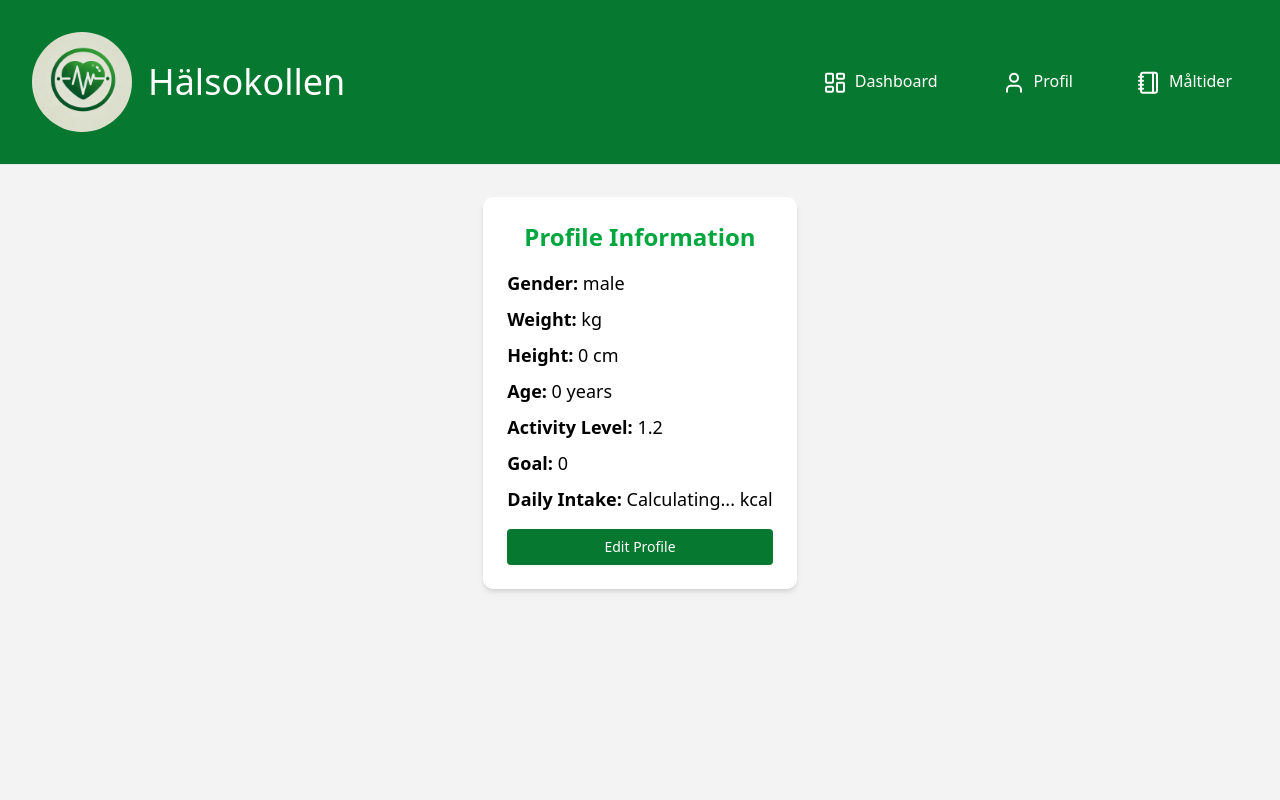
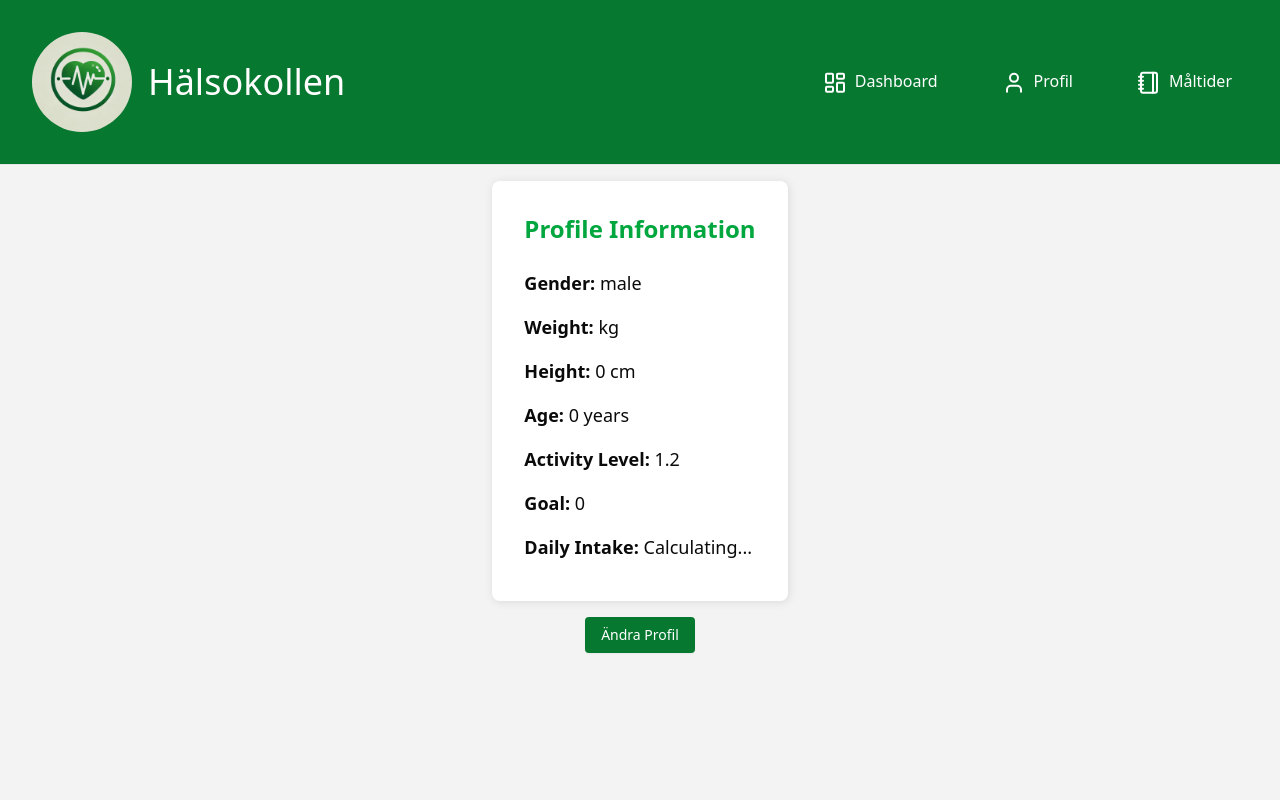
Before and after one commit to rebeccalindman/Health-Tracker-React-Tailwind, a React (Vite) app: page /profile in a window 1280 px wide. Shown: the top 800 px of the page. Built offline with nearby package versions, Linux system fonts and the light colour scheme.

Commit message:
profile view updated, profilecard had an extra button which was removed

```diff
--- a/src/pages/Profile/ProfileCard.tsx
+++ b/src/pages/Profile/ProfileCard.tsx
@@ -7,29 +7,26 @@ import { Button } from '../../components/ui/button';
 const ProfileCard = () => {
   const { gender, weight, height, age, activityLevel, goal, tdee, birthDate } = useSelector((state: RootState) => state.profile);
 
-/*   const navigate = useNavigate(); */
-  const handleClick = () => {
-    console.log("Edit Profile clicked")
-  };
+
+  const profileInfo = [
+    { label: 'Gender', value: gender },
+    { label: 'Weight', value: `${weight} kg` },
+    { label: 'Height', value: `${height} cm` },
+    { label: 'Age', value: `${age} years` },
+    { label: 'Activity Level', value: activityLevel },
+    { label: 'Goal', value: goal },
+    { label: 'Daily Intake', value: tdee ? `${Math.round(tdee)} kcal` : 'Calculating...' },
+  ];
 
   return (
-    <main className="flex flex-col items-center gap-4 p-4">
-      <div className="max-w-sm mx-auto bg-white text-black rounded-lg shadow-md p-6 mt-4 fixed-width">
+      <div className="card">
         <h2 className="text-2xl font-bold text-green-600 mb-4">Profile Information</h2>
 
-        <p className="mb-2 text-left text-lg"><strong>Gender:</strong> {gender}</p>
-        <p className="mb-2 text-left text-lg"><strong>Weight:</strong> {weight} kg</p>
-        <p className="mb-2 text-left text-lg"><strong>Height:</strong> {height} cm</p>
-        <p className="mb-2 text-left text-lg"><strong>Age:</strong> {age} years</p>
-        <p className="mb-2 text-left text-lg"><strong>Activity Level:</strong> {activityLevel}</p>
-        <p className="mb-2 text-left text-lg"><strong>Goal:</strong> {goal}</p>
-        <p className="mb-4 text-left text-lg"><strong>Daily Intake:</strong> {tdee ? Math.round(tdee) : 'Calculating...'} kcal</p>
+        {profileInfo.map(({ label, value }) => (
+          <p key={label} className="mb-2 text-left text-lg"><strong>{label}:</strong> {value}</p>
+        ))}
 
-        <Button onClick={handleClick} className="w-full text-white rounded py-2 transition">
-          Edit Profile
-        </Button>
       </div>
-    </main>
   );
 };
 
--- a/src/pages/Profile/ProfileView.tsx
+++ b/src/pages/Profile/ProfileView.tsx
@@ -2,30 +2,32 @@ import ProfileCard from "./ProfileCard";
 import ProfileForm from "./ProfileForm";
 import { Button } from "../../components/ui/button";
 import { useSearchParams } from "react-router-dom";
-import { useEffect, useState } from "react";
 
 const ProfileView = () => {
   const [searchParams, setSearchParams] = useSearchParams();
-  const isEditing = searchParams.get("edit") === "true"; // Read state from URL
-  const [toggleForm, setToggleForm] = useState(isEditing); // ✅ Keep track of state
-
-  useEffect(() => {
-    setToggleForm(isEditing); // ✅ Ensure UI updates when URL changes
-  }, [isEditing]);
+  const isEditing = searchParams.get("edit") === "true"; // Read from URL
 
   const handleClick = () => {
-    setSearchParams(toggleForm ? {} : { edit: "true" }); // ✅ Toggle the query parameter
+    setSearchParams((prevParams) => {
+      const newParams = new URLSearchParams(prevParams);
+      if (isEditing) {
+        newParams.delete("edit"); // Remove query param when toggling back
+      } else {
+        newParams.set("edit", "true"); // Add query param
+      }
+      return newParams;
+    });
   };
 
   return (
     <main className="flex flex-col justify-start">
       <div className="flex flex-col items-center gap-4 h-fit">
-        {toggleForm ? <ProfileForm /> : <ProfileCard />}
+        {isEditing ? <ProfileForm /> : <ProfileCard />}
         <Button
           onClick={handleClick}
           className="w-fit text-white rounded py-2 transition"
         >
-          {toggleForm ? "Visa Profil" : "Ändra Profil"}
+          {isEditing ? "Visa Profil" : "Ändra Profil"}
         </Button>
       </div>
     </main>
```
